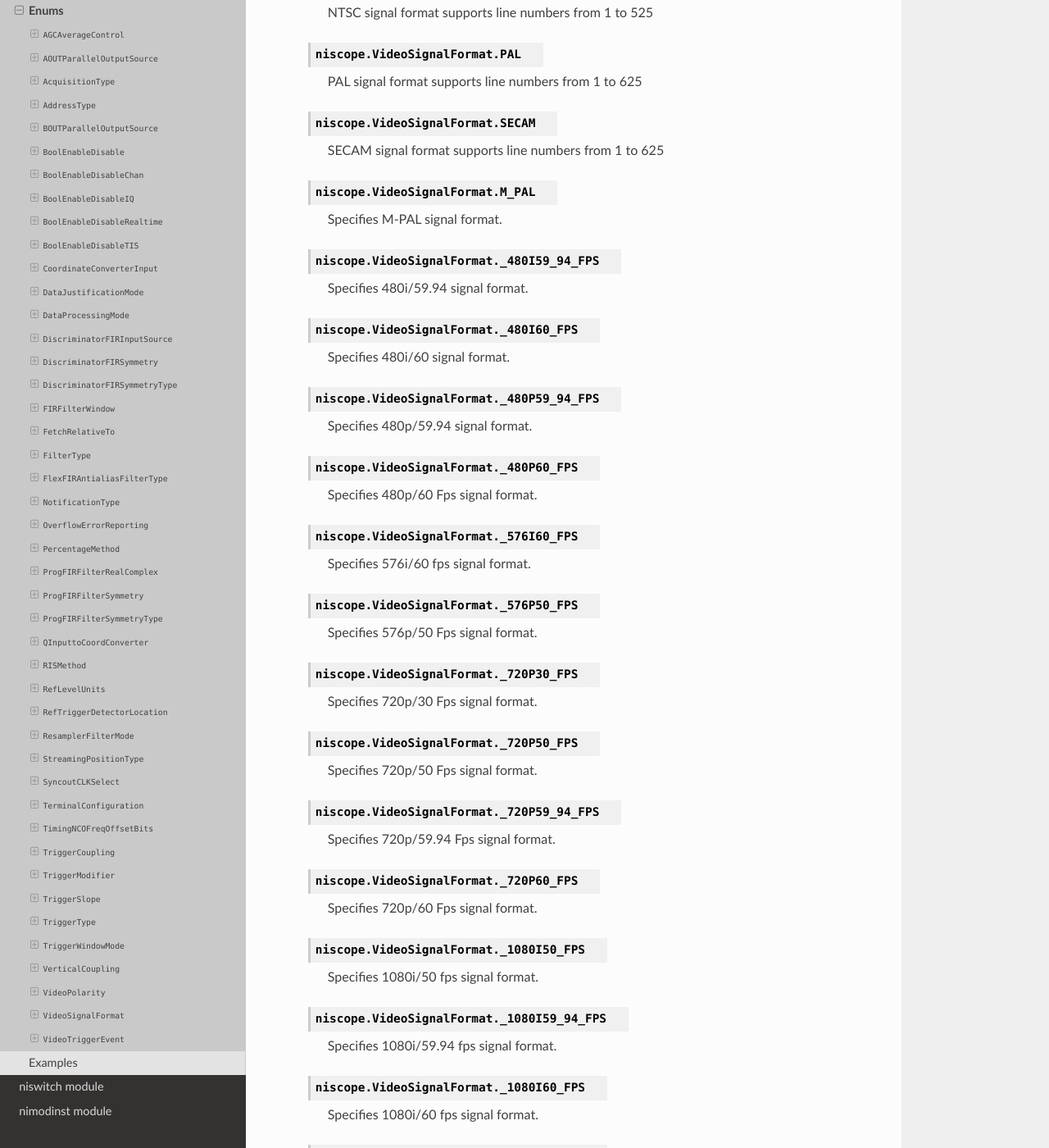
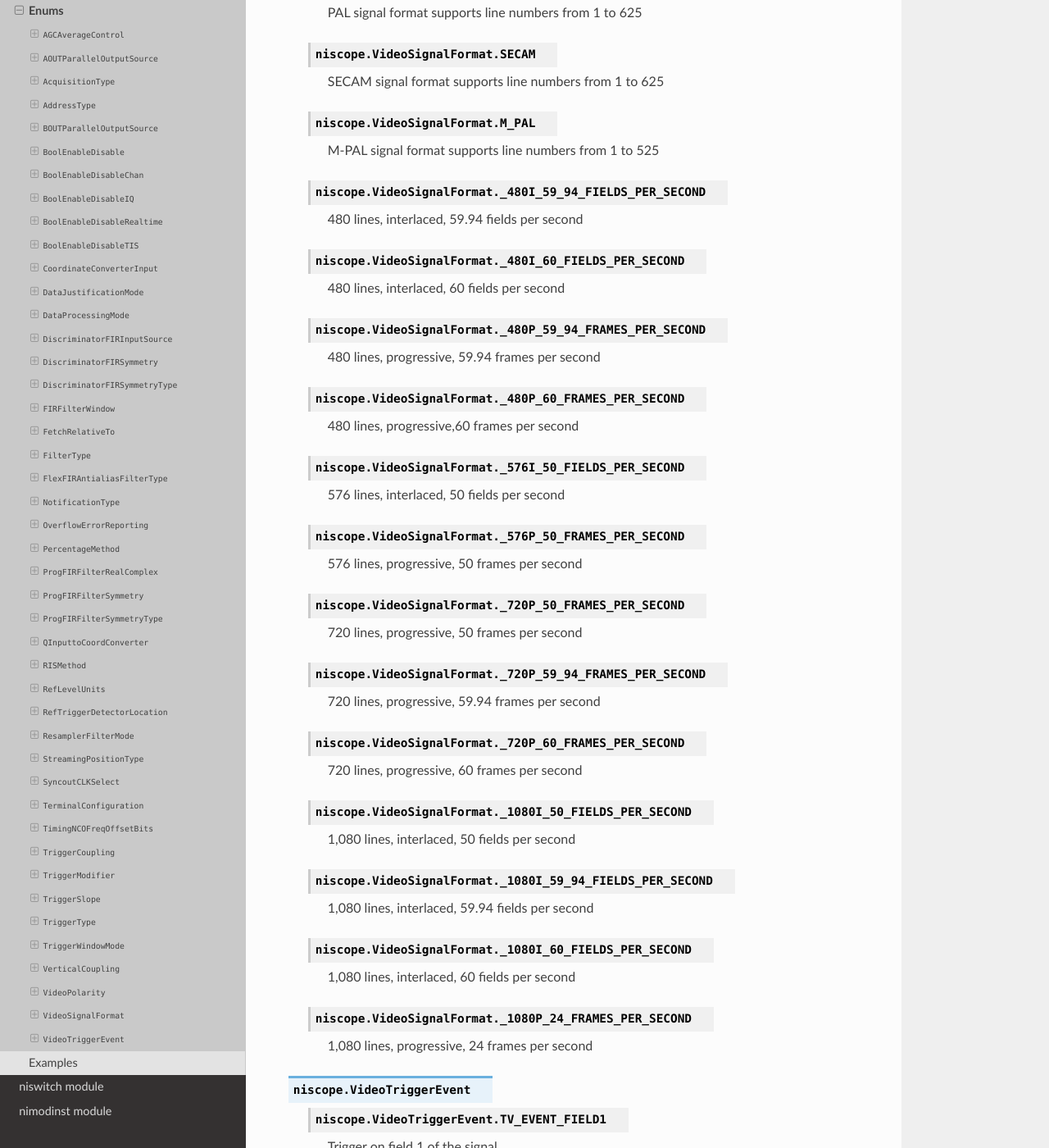
Before and after one commit to ni/nimi-python, a Sphinx documentation site: the page built from docs/niscope/enums.rst, in a window 1280 px wide and 1400 px high, scrolled down 12753 px. Shown: the whole window at 82% size. Built offline with Sphinx 7.4.7 and the Read the Docs theme 2.0.0, drawn with Linux system fonts in a browser that asks for light colours; some of the changed text lies outside the part shown.

Commit message:
Update generated files

```diff
--- a/docs/niscope/enums.rst
+++ b/docs/niscope/enums.rst
@@ -1128,16 +1128,6 @@
 
 
 
-    .. py:attribute:: niscope.TriggerCoupling.LF_REJECT
-
-
-
-        LF Reject filter.
-
-
-
-
-
     .. py:attribute:: niscope.TriggerCoupling.AC_PLUS_HF_REJECT
 
 
@@ -1384,156 +1374,6 @@
 
 
 
-        Specifies M-PAL signal format.
-
-
-
-
-
-    .. py:attribute:: niscope.VideoSignalFormat._480I59_94_FPS
-
-
-
-        Specifies 480i/59.94 signal format.
-
-
-
-
-
-    .. py:attribute:: niscope.VideoSignalFormat._480I60_FPS
-
-
-
-        Specifies 480i/60 signal format.
-
-
-
-
-
-    .. py:attribute:: niscope.VideoSignalFormat._480P59_94_FPS
-
-
-
-        Specifies 480p/59.94 signal format.
-
-
-
-
-
-    .. py:attribute:: niscope.VideoSignalFormat._480P60_FPS
-
-
-
-        Specifies 480p/60 Fps signal format.
-
-
-
-
-
-    .. py:attribute:: niscope.VideoSignalFormat._576I60_FPS
-
-
-
-        Specifies 576i/60 fps signal format.
-
-
-
-
-
-    .. py:attribute:: niscope.VideoSignalFormat._576P50_FPS
-
-
-
-        Specifies 576p/50 Fps signal format.
-
-
-
-
-
-    .. py:attribute:: niscope.VideoSignalFormat._720P30_FPS
-
-
-
-        Specifies 720p/30 Fps signal format.
-
-
-
-
-
-    .. py:attribute:: niscope.VideoSignalFormat._720P50_FPS
-
-
-
-        Specifies 720p/50 Fps signal format.
-
-
-
-
-
-    .. py:attribute:: niscope.VideoSignalFormat._720P59_94_FPS
-
-
-
-        Specifies 720p/59.94 Fps signal format.
-
-
-
-
-
-    .. py:attribute:: niscope.VideoSignalFormat._720P60_FPS
-
-
-
-        Specifies 720p/60 Fps signal format.
-
-
-
-
-
-    .. py:attribute:: niscope.VideoSignalFormat._1080I50_FPS
-
-
-
-        Specifies 1080i/50 fps signal format.
-
-
-
-
-
-    .. py:attribute:: niscope.VideoSignalFormat._1080I59_94_FPS
-
-
-
-        Specifies 1080i/59.94 fps signal format.
-
-
-
-
-
-    .. py:attribute:: niscope.VideoSignalFormat._1080I60_FPS
-
-
-
-        Specifies 1080i/60 fps signal format.
-
-
-
-
-
-    .. py:attribute:: niscope.VideoSignalFormat._1080P24_FPS
-
-
-
-        Specifies 1080p/24 Fps signal format.
-
-
-
-
-
-    .. py:attribute:: niscope.VideoSignalFormat.M_PAL
-
-
-
         M-PAL signal format supports line numbers from 1 to 525
 
 
```
Also changed, not shown: docs/nidcpower/enums.rst (+94 -0 lines), 2 other files.
